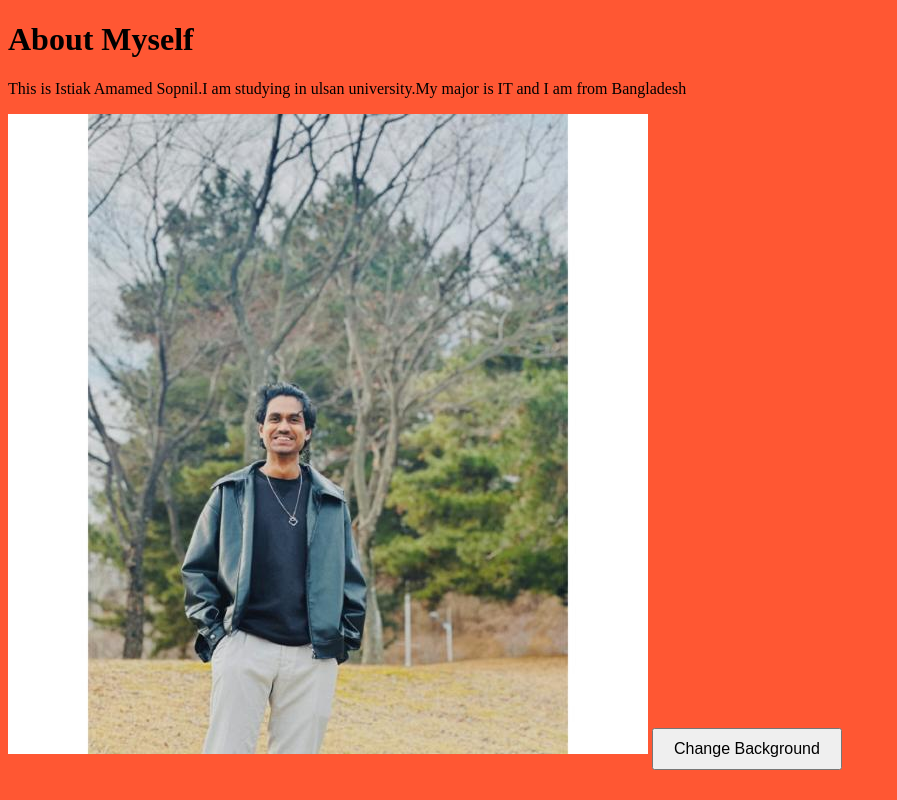
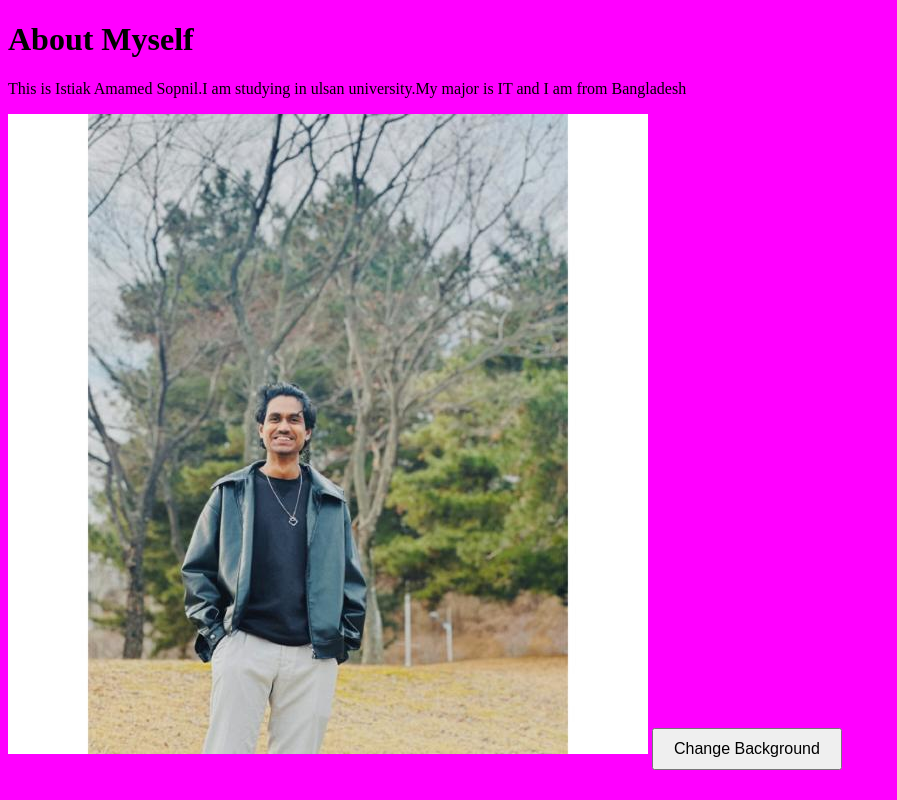
Before and after one commit to sopnil96/skylounge, a plain HTML site: page index.html in a window 1280 px wide. Both pictures are taken after a click on the button "Change Background". Shown: the whole page, without its empty margins (0-897 px from the left). Drawn offline with Linux system fonts and the light colour scheme.

Commit message:
Update index.html
change color

```diff
--- a/index.html
+++ b/index.html
@@ -12,10 +12,12 @@
     <img src="./sss.jpg" alt="Photo">
     <button onclick="changeBackground()">Change Background</button>
 
+
+
 </body>
 <script>
     function changeBackground() {
-        const colors = ['#FF5733', '#33FF57', '#3357FF', '#FF33A1', '#A133FF', '#33FFF3'];
+        const colors = ['#FF00FF', '#33FF57', '#3357FF', '#FF33A1', '#A133FF', '#33FFF3'];
         document.body.style.backgroundColor = colors[Math.floor(Math.random() * colors.length)];
     }
 </script>
```
